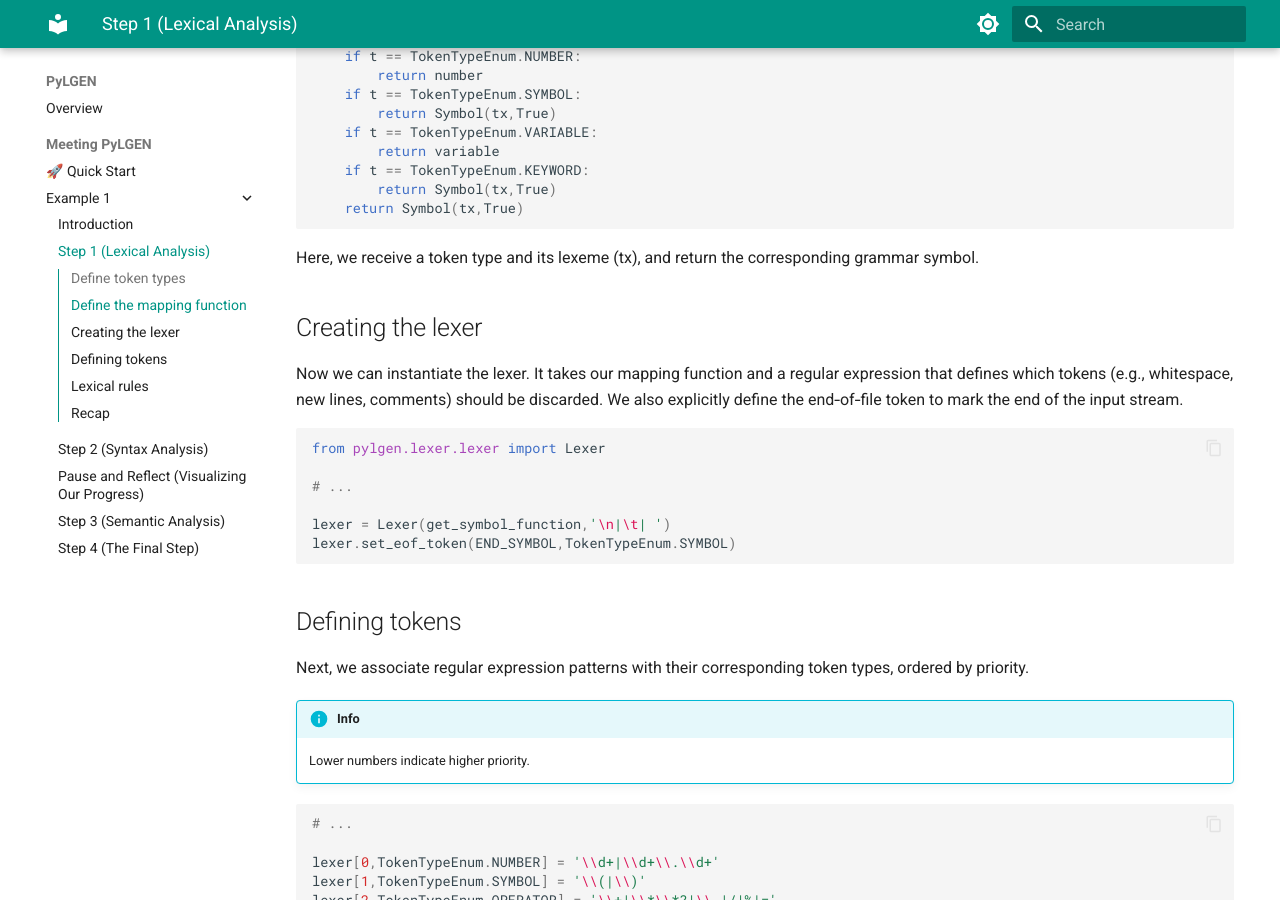
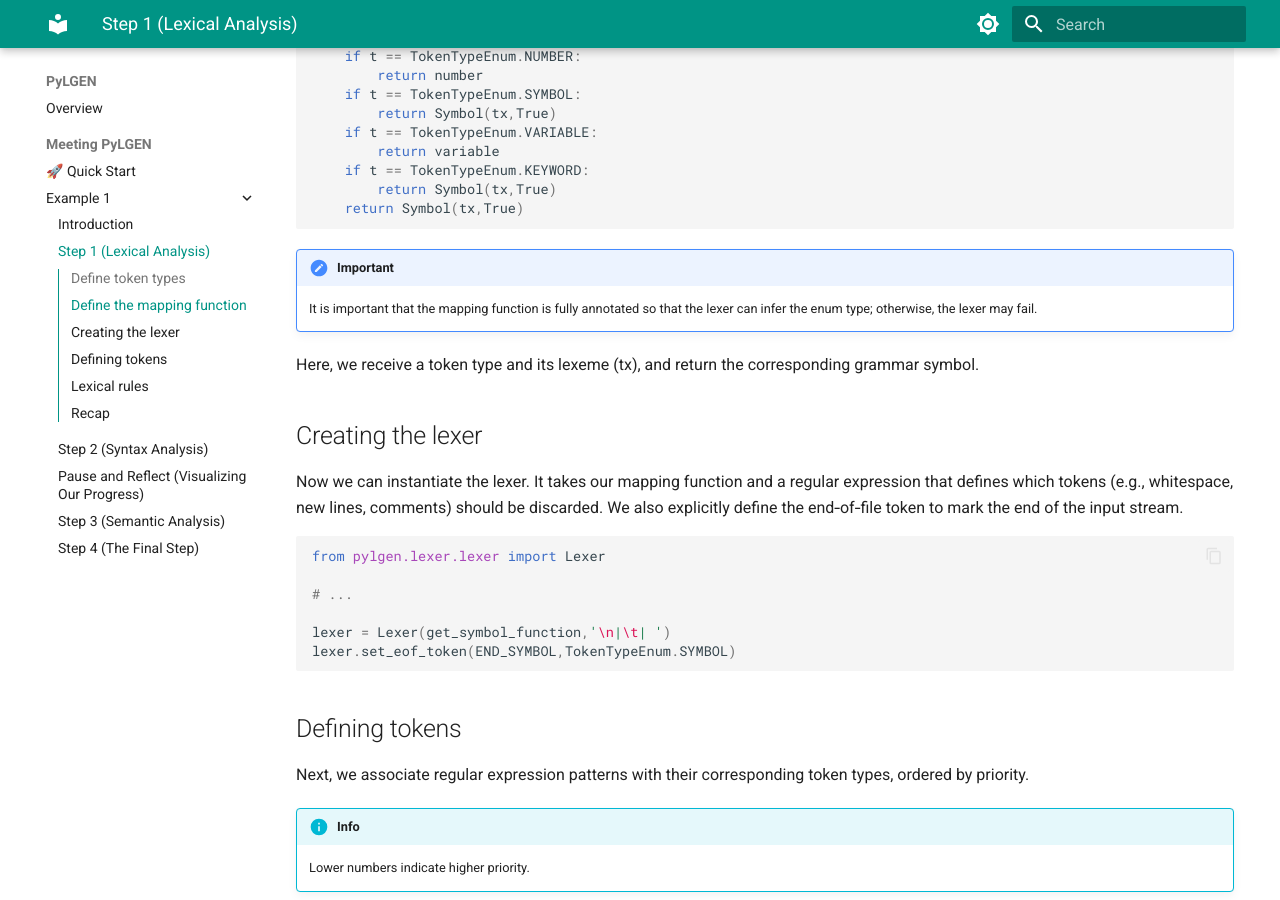
Before and after one commit to YonyUk/pylgen, an MkDocs documentation site: the page built from docs/section-1/example-1-step-1.md, in a window 1280 px wide and 900 px high, scrolled down 1015 px. Built offline with MkDocs 1.6.1 and Material for MkDocs 9.7.7, drawn with Linux system fonts in a browser that asks for light colours.

Commit message:
adds important message to mapping function explanation

````diff
--- a/docs/section-1/example-1-step-1.md
+++ b/docs/section-1/example-1-step-1.md
@@ -48,6 +48,9 @@ def get_symbol_function(t:TokenTypeEnum,tx:str) -> Symbol:
         return Symbol(tx,True)
     return Symbol(tx,True)
 ```
+
+!!! important
+    It is important that the mapping function is fully annotated so that the lexer can infer the enum type; otherwise, the lexer may fail.
 
 Here, we receive a token type and its lexeme (tx), and return the corresponding grammar symbol.
 
````
